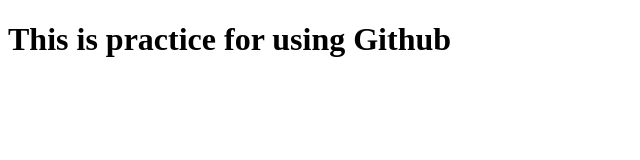
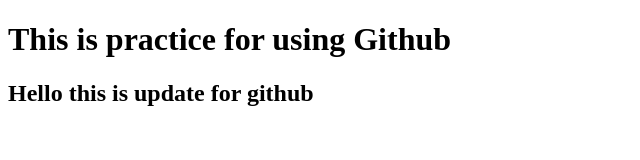
Before and after one commit to mdariful79/Practice-Git, a plain HTML site: page index.html in a window 1280 px wide. Shown: the whole page, without its empty margins (0-640 px from the left). Drawn offline with Linux system fonts and the light colour scheme.

Commit message:
Update h2

```diff
--- a/index.html
+++ b/index.html
@@ -8,5 +8,6 @@
 </head>
 <body>
     <h1> This is practice for using Github</h1>
+    <h2>Hello this is update for github</h2>
 </body>
 </html>
```
